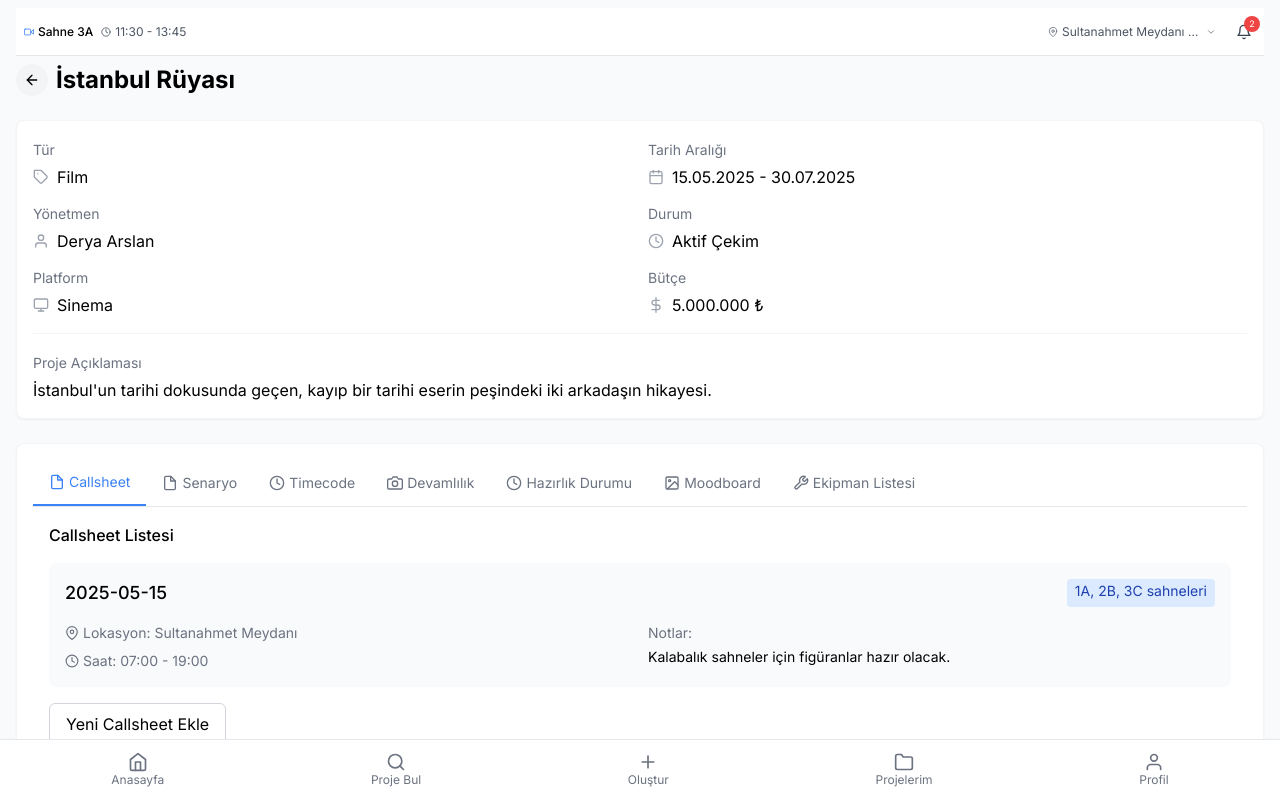
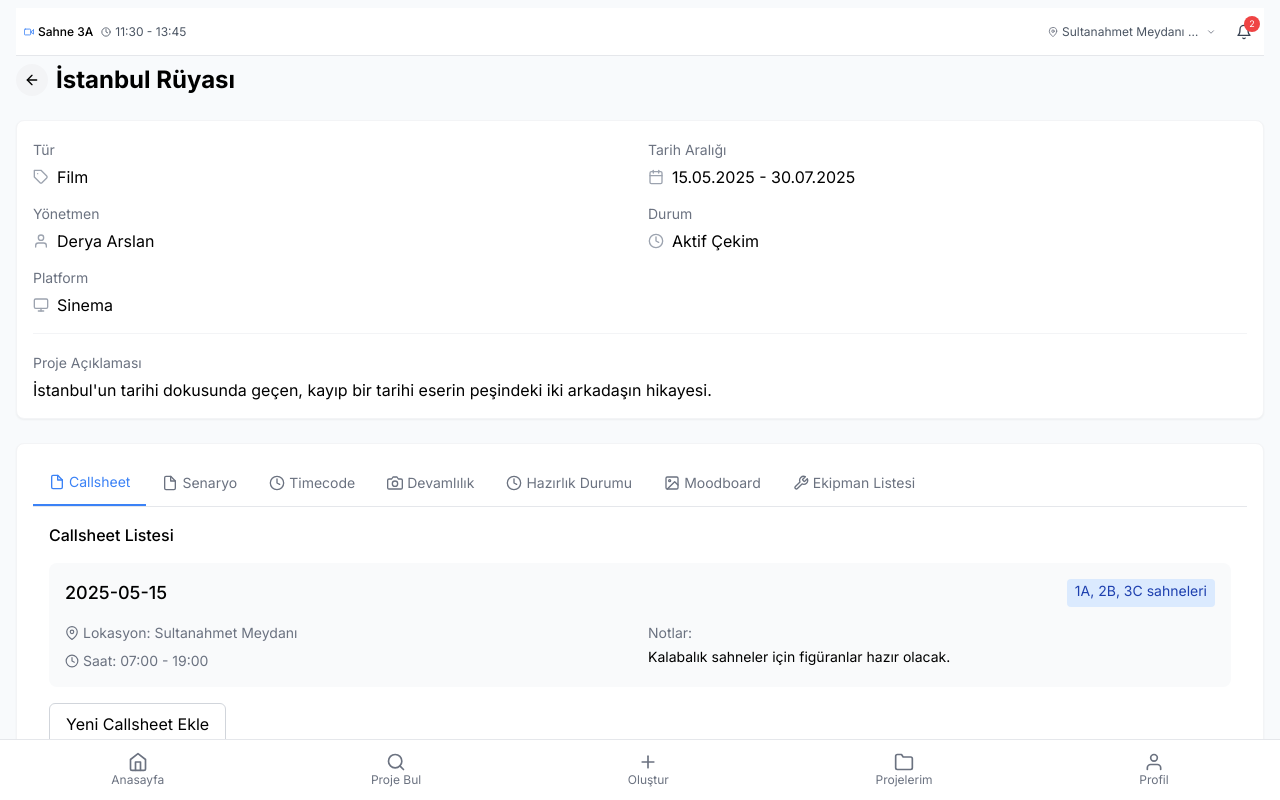
Before and after one commit to ismetkaradag/setflow, a Next.js app: page /proje/1 in a window 1280 px wide. Shown: the top 800 px of the page. Built offline with nearby package versions, Linux system fonts and the light colour scheme.

Commit message:
Fixes v1.6

```diff
--- a/app/(main)/proje/[id]/page.tsx
+++ b/app/(main)/proje/[id]/page.tsx
@@ -124,16 +124,6 @@ export default function ProjectDetailPage() {
                 <span>{getProjectStatusName(project.status)}</span>
               </div>
             </div>
-
-            {project.budget && (
-              <div>
-                <span className="text-sm text-gray-500">Bütçe</span>
-                <div className="flex items-center gap-2 mt-1">
-                  <FiDollarSign className="text-gray-400" />
-                  <span>{project.budget.toLocaleString('tr-TR')} ₺</span>
-                </div>
-              </div>
-            )}
           </div>
         </div>
 
```
